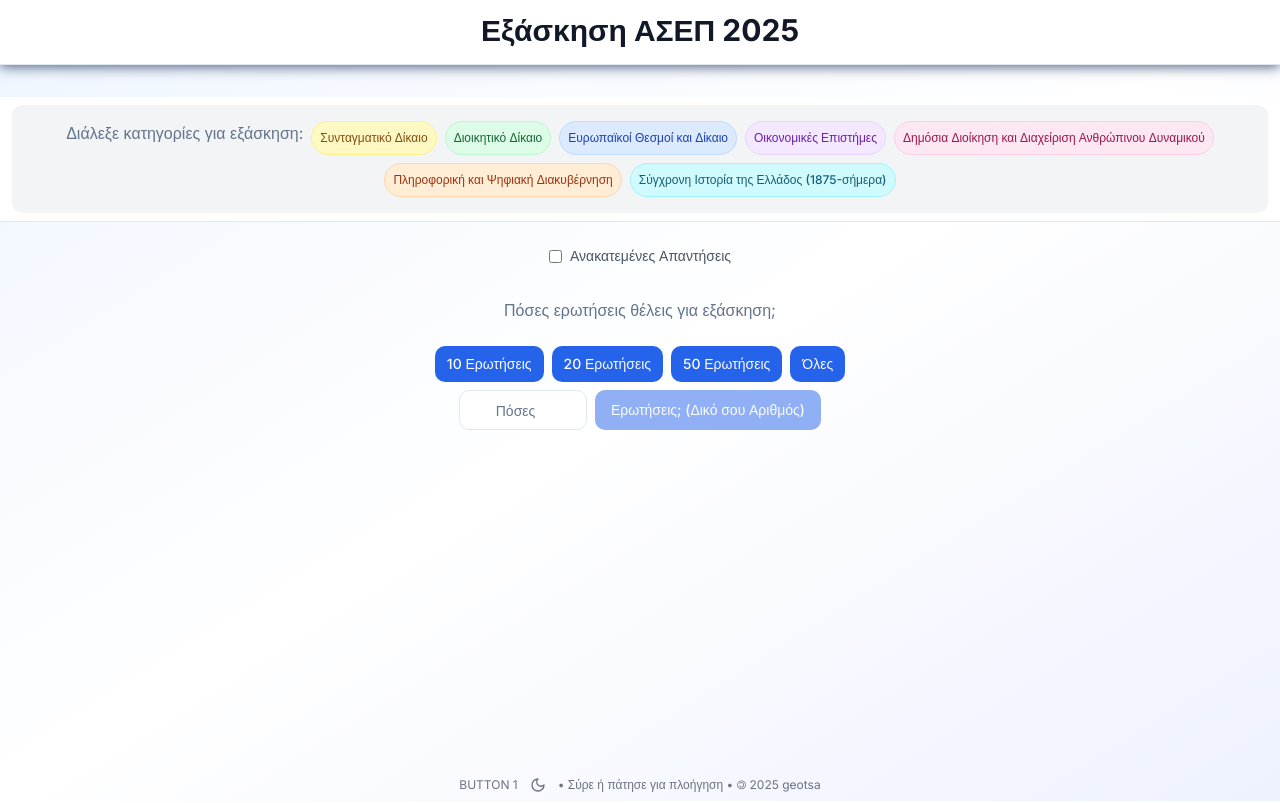
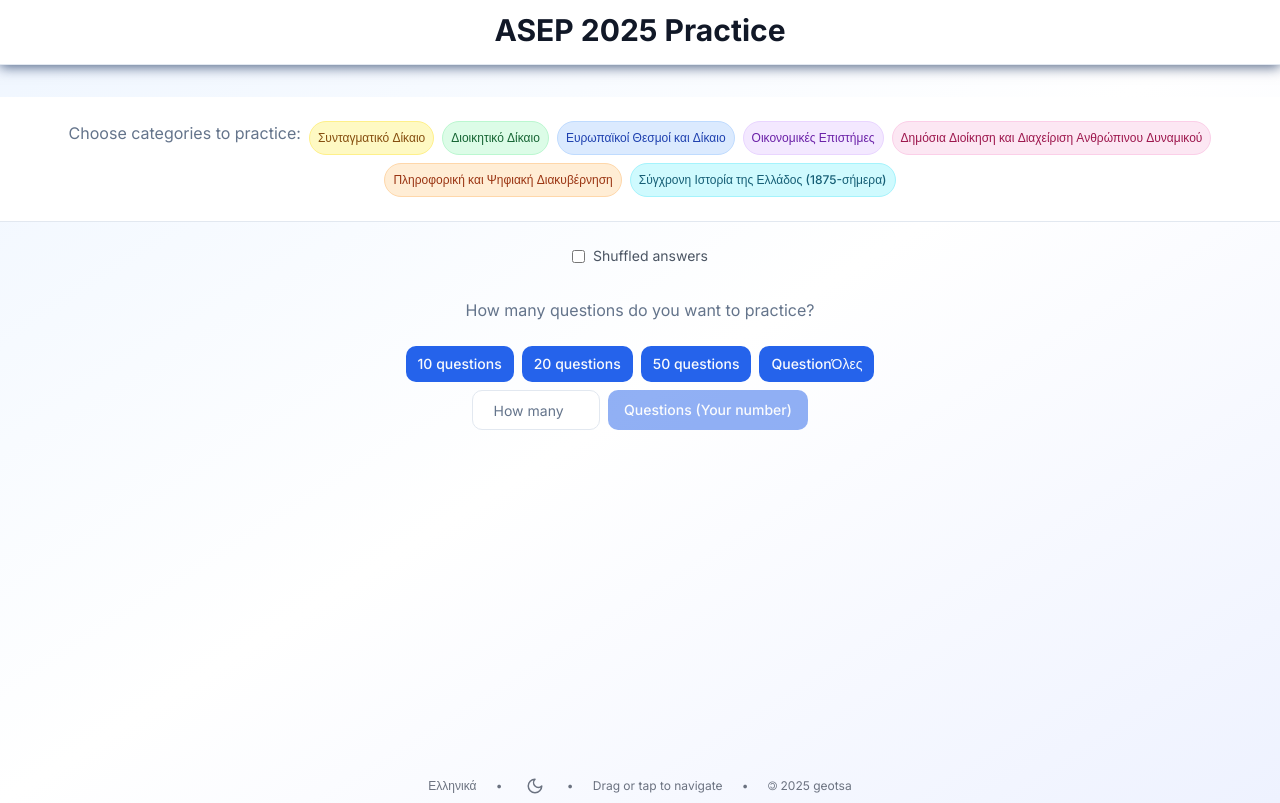
Before and after one commit to gtsa/asep2025Quiz, a Next.js app: page / in a window 1280 px wide. Built offline with nearby package versions, Linux system fonts and the light colour scheme.

Commit message:
feat: add multilingual support (Greek & English) with i18next integration across quiz UI

```diff
--- a/app/page.tsx
+++ b/app/page.tsx
@@ -5,11 +5,18 @@ import { Quiz } from "@/components/Quiz"
 import { QuizStartMenu } from "@/components/QuizStartMenu"
 import { CATEGORIES } from "@/lib/constants"
 import { Moon, Sun } from "lucide-react"
+import "@/lib/i18n"
+import { useTranslation } from "react-i18next"
 
 export default function Home() {
   const [hasMounted, setHasMounted] = useState(false)
   const [questionCount, setQuestionCount] = useState<number | "max" | null>(null)
   const [isQuizCompleted, setIsQuizCompleted] = useState(false)
+
+  const { t, i18n } = useTranslation()
+  const toggleLanguage = () => {
+    i18n.changeLanguage(i18n.language === "el" ? "en" : "el")
+  }
 
   useEffect(() => {
     setHasMounted(true)
@@ -83,7 +90,7 @@ export default function Home() {
         <div className="bg-white shadow-sm border-b sticky top-0 z-30 dark:bg-gray-800 dark:border-gray-700" style={{ boxShadow: '0 2px 12px rgba(1, 28, 75, 0.68)' }}>
           <div className="container mx-auto px-3 py-3">
             <h1 className="text-2xl sm:text-2xl lg:text-3xl font-bold text-gray-900 mb-1 text-center text-blue-900 dark:text-white">
-              Εξάσκηση ΑΣΕΠ 2025
+              {t("title")}
             </h1>
           </div>
         </div>
@@ -112,20 +119,20 @@ export default function Home() {
 
       {/* Footer */}
       <div className="container mx-auto px-3 py-1 text-center">
-        <div className="text-xs text-gray-500 dark:text-gray-300 flex items-center justify-center gap-x-2">
-          <span>BUTTON 1</span>
+        <div className="text-xs text-gray-500 dark:text-gray-300 flex items-center justify-center" style={{ gap: '1.5vw' }}>
+          <button onClick={toggleLanguage} className="hover:opacity-80">
+            {i18n.language === "el" ? "English" : "Ελληνικά"}
+          </button>
+          <span>•</span>
           <button onClick={toggleDarkMode} title="Theme toggle" className="p-1 hover:opacity-80 transition">
-            {isDarkMode ? <Sun size={16} /> : <Moon size={16} />}
+            {isDarkMode ? <Sun size={18} /> : <Moon size={18} />}
           </button>
-          <span> •  Σύρε ή πάτησε για πλοήγηση  •  🄯 2025 geotsa</span>
+          <span>•</span>
+          <span>{t("footer")}</span>
+          <span>•</span>
+          <span>🄯 2025 geotsa</span>
         </div>
       </div>
-
-
-
-
-
-
     </div>
   )
 }
--- a/components/CategoryBadges.tsx
+++ b/components/CategoryBadges.tsx
@@ -2,6 +2,7 @@
 
 import React from "react"
 import { categoryColorMap, defaultCategoryColor } from "@/lib/categoryColors"
+import { useTranslation } from "react-i18next"
 
 const CATEGORIES = [
   "Συνταγματικό Δίκαιο",
@@ -19,10 +20,13 @@ interface Props {
 }
 
 export const CategoryBadges: React.FC<Props> = ({ selected, onToggle }) => {
+
+  const { t } = useTranslation()
+
   return (
-    <div className="flex flex-wrap gap-2 justify-center bg-gray-100 dark:bg-gray-800 p-4 rounded-md">
+    <div className="flex flex-wrap gap-2 justify-center dark:bg-gray-800 p-4 rounded-md">
       <p className="text-muted-foreground text-center dark:text-gray-300">
-        Διάλεξε κατηγορίες για εξάσκηση:
+        {t("chooseCategories")}
       </p>
       {CATEGORIES.map((cat) => {
         const isActive = selected.includes(cat)
--- a/components/QuestionCard.tsx
+++ b/components/QuestionCard.tsx
@@ -6,6 +6,8 @@ import { Button } from "@/components/ui/Button"
 import { categoryColorMap, defaultCategoryColor } from "@/lib/categoryColors"
 import type { Question } from "@/lib/types"
 import { cn } from "@/lib/utils"
+import "@/lib/i18n"
+import { useTranslation } from "react-i18next"
 
 interface QuestionCardProps {
   question: Question
@@ -24,6 +26,11 @@ export function QuestionCard({
 }: QuestionCardProps) {
   const [shuffledOptions, setShuffledOptions] = useState<[string, string][]>([])
 
+  const { t, i18n } = useTranslation()
+  const toggleLanguage = () => {
+    i18n.changeLanguage(i18n.language === "el" ? "en" : "el")
+  }
+
   const categoryStyle = categoryColorMap[question.category ?? ""] ?? defaultCategoryColor
 
   useEffect(() => {
@@ -39,10 +46,10 @@ export function QuestionCard({
       <CardHeader className="pb-3">
         <div className="flex flex-row justify-between items-center gap-2 mb-3">
           <span className="text-xs font-medium text-muted-foreground">
-            Ερώτηση {questionNumber}
+            {t("question")} {questionNumber}
           </span>
           {question.category && (
-            <span   className={`text-[8px] px-2 py-1 rounded-full w-fit ${categoryStyle.bg} ${categoryStyle.text}`}>
+            <span className={`text-[8px] px-2 py-1 rounded-full w-fit ${categoryStyle.bg} ${categoryStyle.text}`}>
               {question.category} ({question.indexInCategory})
             </span>
           )}
@@ -79,7 +86,7 @@ export function QuestionCard({
               >
                 <div className="flex items-start gap-2 w-full">
                   <span className="font-bold text-xs flex-shrink-0 mt-0.5">
-                    {["α", "β", "γ", "δ"][index]}.
+                    {(t("optionLabels", { returnObjects: true }) as string[])[index]}.
                   </span>
                   <span className="text-xs leading-relaxed break-words flex-1 whitespace-normal">{option}</span>
                 </div>
--- a/components/Quiz.tsx
+++ b/components/Quiz.tsx
@@ -10,6 +10,8 @@ import { useQuiz } from "@/hooks/use-quiz"
 import { ChevronLeft, ChevronRight, RotateCcw, Loader2 } from "lucide-react"
 import { motion, AnimatePresence } from "framer-motion"
 import { categoryColorMap, defaultCategoryColor } from "@/lib/categoryColors"
+import "@/lib/i18n"
+import { useTranslation } from "react-i18next"
 
 export function Quiz({
   questionCount,
@@ -40,6 +42,10 @@ export function Quiz({
     resetQuiz,
   } = useQuiz()
 
+  const { t, i18n } = useTranslation()
+  const toggleLanguage = () => {
+    i18n.changeLanguage(i18n.language === "el" ? "en" : "el")
+  }
 
   useEffect(() => {
     const count = questionCount === "max" ? undefined : questionCount
@@ -55,8 +61,8 @@ export function Quiz({
       <div className="flex items-center justify-center min-h-[60vh] px-3">
         <div className="text-center">
           <Loader2 className="animate-spin h-8 w-8 text-blue-600 mx-auto mb-4" />
-          <p className="text-muted-foreground text-xs">Φόρτωση ερωτήσεων...</p>
-          <p className="text-sm text-muted-foreground mt-2">Παρακαλούμε περιμένετε όσο ετοιμάζουμε το κουίζ σας.</p>
+          <p className="text-muted-foreground text-xs">{t("loading")}</p>
+          <p className="text-sm text-muted-foreground mt-2">{t("pleaseWait")}</p>
         </div>
       </div>
     )
@@ -68,10 +74,10 @@ export function Quiz({
         <Card className="w-full mx-auto">
           <CardContent className="pt-3 text-center">
             <div className="text-red-500 text-4xl mb-4">⚠️</div>
-            <h3 className="text-xs font-semibold mb-2">Ουπς! Κάτι πήγε στραβά.</h3>
+            <h3 className="text-xs font-semibold mb-2">{t("errorTitle")}</h3>
             <p className="text-red-600 mb-6 text-sm">{error}</p>
             <Button onClick={() => window.location.reload()} className="w-full sm:w-auto" size="sm">
-              Try Again
+              {t("tryAgain")}
             </Button>
           </CardContent>
         </Card>
@@ -85,8 +91,8 @@ export function Quiz({
         <Card className="w-full mx-auto">
           <CardContent className="pt-3 text-center">
             <div className="text-gray-400 text-4xl mb-4">📝</div>
-            <p className="text-muted-foreground text-xs">Δεν υπάρχουν διαθέσιμες ερωτήσεις.</p>
-            <p className="text-sm text-muted-foreground mt-2">Παρακαλούμε ελέγξτε ξανά αργότερα.</p>
+            <p className="text-muted-foreground text-xs">{t("noQuestions")}</p>
+            <p className="text-sm text-muted-foreground mt-2">{t("checkLater")}</p>
           </CardContent>
         </Card>
       </div>
@@ -136,10 +142,10 @@ export function Quiz({
               {percentage}%
             </div>
             <CardTitle className={`text-base sm:text-sm font-semibold ${styles.text}`}>
-              Επιτυχία{percentage === 100 ? " 🎉" : ""}
+              {t("success")}{percentage === 100 ? " 🎉" : ""}
             </CardTitle>
             {percentage < 50 && (
-              <p className="text-sm font-medium text-red-600 mt-2">Προσπάθησε περισσότερο — μπορείς να τα καταφέρεις!</p>
+              <p className="text-sm font-medium text-red-600 mt-2">{t("encouragement")}</p>
             )}
           </CardHeader>
           {/* <CardContent className="text-center space-y-4  px-2"> */}
@@ -147,41 +153,42 @@ export function Quiz({
             <div className={`rounded-lg p-2 text-center ${styles.softBg}`}>
               {/* leading-relaxed prose-sm max-w-none */}
               <span className={`prose-base max-w-none ${styles.softText}`}>
-                Απάντησες σωστά {quizState.score} στις {questions.length} ερωτήσεις
+                {t("correct")} {quizState.score} {t("on")} {questions.length} {t("questions")}
               </span>
               <p className={`text-sm mt-1 ${styles.softTextAlt}`}>
                 {percentage === 100
-                  ? "Τέλεια επίδοση! 🎯"
+                  ? t("finalMessage100")
                   : percentage >= 75
-                  ? "Σχεδόν τέλεια! Μπράβο σου!"
+                  ? t("finalMessage75")
                   : percentage >= 50
-                  ? "Συνέχισε έτσι, είσαι σε καλό δρόμο!"
-                  : "Επανάληψη και προσπάθησε ξανά!"}
+                  ? t("finalMessage50")
+                  : t("finalMessageElse")
+                }
               </p>
             </div>
 
             <div className="space-y-2">
-              <h3 className="font-semibold text-base text-center pt-2">Οι απαντήσεις σου</h3>
+              <h3 className="font-semibold text-base text-center pt-2">{t("yourAnswers")}</h3>
               <div className="flex gap-1 justify-center">
                 <Button
                   variant={activeTab === "all" ? "default" : "outline"}
                   onClick={() => setActiveTab("all")}
                   className="w-full px-2 py-1  h-auto"
                 >
-                  Όλες
+                  {t("all")}
                 </Button>
                 <Button
                   variant={activeTab === "wrong" ? "default" : "outline"}
                   onClick={() => setActiveTab("wrong")}
                   className="w-full px-2 py-1 h-auto"
                 >
-                  Λάθος Απαντήσεις
+                  {t("wrongAnswers")}
                 </Button>
               </div>
 
               <div className="bg-gray-50 rounded-lg p-1 h-full max-h-[calc(100vh-4rem)] overflow-y-auto">
                 {questions.every(q => activeTab === "wrong" ? quizState.answers[q.id] === q.correctAnswer : false) ? (
-                  <p className="text-sm text-muted-foreground text-center">Καμμία λάθος απάντηση 🎉</p>
+                  <p className="text-sm text-muted-foreground text-center">{t("noWrong")}</p>
                 ) : (
                   <div className="space-y-3 text-left">
                     {questions.map((question, index) => {
@@ -211,11 +218,11 @@ export function Quiz({
 
 
                           <p className={`text-xs px-2 py-1 rounded ${quizState.answers[question.id] === question.correctAnswer ? "bg-green-100 text-green-800" : "bg-red-100 text-red-800"}`}>
-                            <span className="font-medium">Απάντησή σου:</span> {quizState.answers[question.id] || "Not answered"}
+                            <span className="font-medium">{t("yourAnswer")}</span> {quizState.answers[question.id] || "Not answered"}
                           </p>
                           {isWrong && (
                             <p className="text-xs px-2 py-1 rounded bg-green-100 text-green-800">
-                              <span className="font-medium">Σωστό:</span> {question.correctAnswer}
+                              <span className="font-medium">{t("correctAnswer")}</span> {question.correctAnswer}
                             </p>
                           )}
                         </div>
@@ -229,7 +236,7 @@ export function Quiz({
             <div className="mt-auto pt-4 flex justify-center">
               <Button onClick={resetQuiz} className="w-full sm:w-auto" size="sm">
                 <RotateCcw className="w-3 h-3 mr-2" />
-                Δοκίμασε ξανά
+                {t("tryAgain")}
               </Button>
             </div>
           </CardContent>
@@ -243,7 +250,7 @@ export function Quiz({
       <div className="px-3">
         <Card className="w-full mx-auto">
           <CardContent className="pt-3 text-center">
-            <p className="text-muted-foreground">Δεν βρέθηκε η ερώτηση.</p>
+            <p className="text-muted-foreground">{t("noAnswer")}</p>
           </CardContent>
         </Card>
       </div>
@@ -259,7 +266,7 @@ export function Quiz({
               <button
                 className="flex items-center gap-2 px-2 py-1 rounded-md border border-gray-300 hover:bg-gray-100 text-xs font-medium text-gray-700 dark:bg-gray-800 dark:text-gray-200 dark:border-gray-600"
               >
-                Επιλεγμένες κατηγορίες:
+                {t("selectedCategories")}
                 <div className="flex gap-1">
                   {selectedCategories.map((cat) => {
                     const categoryStyle = categoryColorMap[cat] ?? defaultCategoryColor
@@ -299,10 +306,10 @@ export function Quiz({
               checked={isShuffled}
               onChange={(e) => setIsShuffled(e.target.checked)}
             />
-            <span className="text-sm text-gray-600">Ανακατεμένες Απαντήσεις</span>
+            <span className="text-sm text-gray-600">{t("shuffled")}</span>
           </div>
           <span className="text-sm font-medium text-blue-600">
-            {Object.keys(quizState.answers).length} από {questions.length} απαντήθηκαν
+            {Object.keys(quizState.answers).length} {t("of")} {questions.length} {t("answered")}
           </span>
         </div>
         <ProgressBar progress={progress} />
@@ -333,7 +340,7 @@ export function Quiz({
           size="sm"
         >
           <ChevronLeft className="w-3 h-3 mr-1" />
-          Προηγούμενη
+          {t("previous")}
         </Button>
         <Button
           onClick={nextQuestion}
@@ -345,7 +352,7 @@ export function Quiz({
           }`}
           size="sm"
         >
-          {quizState.currentQuestionIndex === questions.length - 1 ? "Τέλος" : "Επόμενη"}
+          {quizState.currentQuestionIndex === questions.length - 1 ? t("finish") : t("next")}
           <ChevronRight className="w-3 h-3 ml-1" />
         </Button>
       </div>
--- a/components/QuizStartMenu.tsx
+++ b/components/QuizStartMenu.tsx
@@ -5,6 +5,8 @@ import { Button } from "@/components/ui/Button"
 import { Input } from "@/components/ui/Input"
 import { CategoryBadges } from "@/components/CategoryBadges"
 import { CATEGORIES } from "@/lib/constants"
+import "@/lib/i18n"
+import { useTranslation } from "react-i18next"
 
 type QuizStartMenuProps = {
   onStart: (questionCount: number | "max", selectedCategories: string[]) => void
@@ -38,6 +40,11 @@ export const QuizStartMenu: React.FC<QuizStartMenuProps> = ({
     }
   }
 
+  const { t, i18n } = useTranslation()
+  const toggleLanguage = () => {
+    i18n.changeLanguage(i18n.language === "el" ? "en" : "el")
+  }
+
   return (
     <div className="flex flex-col">
       {/* Sticky Category Badges at the very top */}
@@ -55,9 +62,9 @@ export const QuizStartMenu: React.FC<QuizStartMenuProps> = ({
             checked={isShuffled}
             onChange={(e) => setIsShuffled(e.target.checked)}
           />
-          Ανακατεμένες Απαντήσεις
+          {t("shuffled")}
         </label>
-        <p className="text-muted-foreground text-center text-base pt-6 pb-4">Πόσες ερωτήσεις θέλεις για εξάσκηση;</p>
+        <p className="text-muted-foreground text-center text-base pt-6 pb-4">{t("howMany")}</p>
         <div className="flex flex-wrap gap-2 justify-center">
           {[10, 20, 50].map((count) => (
             <Button
@@ -65,10 +72,11 @@ export const QuizStartMenu: React.FC<QuizStartMenuProps> = ({
               size="sm"
               onClick={() => onStart(count, selectedCategories)}
             >
-              {count} Ερωτήσεις
+              {count} {t("questions")}
             </Button>
           ))}
           <Button key="all" size="sm" onClick={() => onStart("max", selectedCategories)}>
+            {t("question")}
             Όλες
           </Button>
         </div>
@@ -77,13 +85,13 @@ export const QuizStartMenu: React.FC<QuizStartMenuProps> = ({
           <Input
             type="number"
             min={1}
-            placeholder="Πόσες"
+            placeholder={t("howManyShort")}
             value={customCount}
             onChange={(e) => setCustomCount(e.target.value)}
             className="w-32 text-center"
           />
           <Button onClick={handleCustomStart} disabled={!customCount || parseInt(customCount) <= 0}>
-            Ερωτήσεις; (Δικό σου Αριθμός)
+            {t("yourNumber")}
           </Button>
         </div>
       </div>
--- a/components/ui/Card.tsx
+++ b/components/ui/Card.tsx
@@ -9,9 +9,9 @@ const Card = React.forwardRef<
   <div
     ref={ref}
     className={cn(
-  "rounded-lg border bg-white dark:bg-gray-800 text-gray-900 dark:text-gray-100 shadow-sm",
-  className
-)}
+      "rounded-lg border bg-card text-card-foreground shadow-sm",
+      className
+    )}
     {...props}
   />
 ))
--- /dev/null
+++ b/lib/i18n.ts
@@ -0,0 +1,97 @@
+import i18n from "i18next"
+import { initReactI18next } from "react-i18next"
+import LanguageDetector from "i18next-browser-languagedetector"
+
+i18n
+  .use(LanguageDetector)
+  .use(initReactI18next)
+  .init({
+    fallbackLng: "el",
+    supportedLngs: ["el", "en"],
+    resources: {
+      el: {
+        translation: {
+          title: "Εξάσκηση ΑΣΕΠ 2025",
+          footer: "Σύρε ή πάτησε για πλοήγηση",
+          question: "Ερώτηση",
+          optionLabels: ["α", "β", "γ", "δ"],
+          questions: "ερωτήσεις",
+          yourNumber: "Ερωτήσεις; (Δικό σου Αριθμός)",
+          shuffled: "Ανακατεμένες Απαντήσεις",
+          howMany: "Πόσες ερωτήσεις θέλεις για εξάσκηση;",
+          howManyShort: "Πόσες",
+          loading: "Φόρτωση ερωτήσεων...",
+          pleaseWait: "Παρακαλούμε περιμένετε όσο ετοιμάζουμε το κουίζ σας.",
+          errorTitle: "Ουπς! Κάτι πήγε στραβά.",
+          noAnswer: "Δεν βρέθηκε η ερώτηση.",
+          tryAgain: "Δοκίμασε ξανά",
+          noQuestions: "Δεν υπάρχουν διαθέσιμες ερωτήσεις.",
+          checkLater: "Παρακαλούμε ελέγξτε ξανά αργότερα.",
+          yourAnswers: "Οι απαντήσεις σου",
+          all: "Όλες",
+          wrongAnswers: "Λάθος Απαντήσεις",
+          noWrong: "Καμμία λάθος απάντηση 🎉",
+          success: "Επιτυχία",
+          encouragement: "Προσπάθησε περισσότερο — μπορείς να τα καταφέρεις!",
+          correct: "Απάντησες σωστά",
+          on: "στις",
+          finalMessage100: "Τέλεια επίδοση! 🎯",
+          finalMessage75: "Σχεδόν τέλεια! Μπράβο σου!",
+          finalMessage50: "Συνέχισε έτσι, είσαι σε καλό δρόμο!",
+          finalMessageElse: "Επανάληψη και προσπάθησε ξανά!",
+          of: "από",
+          answered: "απαντήθηκαν",
+          selectedCategories: "Επιλεγμένες κατηγορίες:",
+          previous: "Προηγούμενη",
+          next: "Επόμενη",
+          finish: "Τέλος",
+          yourAnswer: "Απάντησή σου:",
+          correctAnswer: "Σωστό:",
+          chooseCategories: "Διάλεξε κατηγορίες για εξάσκηση:"
+        }
+      },
+      en: {
+        translation: {
+          title: "ASEP 2025 Practice",
+          footer: "Drag or tap to navigate",
+          question: "Question",
+          optionLabels: ["A", "B", "C", "D"],
+          questions: "questions",
+          yourNumber: "Questions (Your number)",
+          shuffled: "Shuffled answers",
+          howMany: "How many questions do you want to practice?",
+          howManyShort: "How many",
+          loading: "Loading questions...",
+          pleaseWait: "Please wait while we prepare your quiz.",
+          errorTitle: "Oops! Something went wrong.",
+          noAnswer: "Question not found.",
+          tryAgain: "Try Again",
+          noQuestions: "No questions available.",
+          checkLater: "Please check back later.",
+          yourAnswers: "Your answers",
+          all: "All",
+          wrongAnswers: "Wrong Answers",
+          noWrong: "No wrong answers 🎉",
+          success: "Success",
+          encouragement: "Try harder — you can do it!",
+          correct: "You got right",
+          on: "out of",
+          finalMessage100: "Perfect score! 🎯",
+          finalMessage75: "Almost perfect! Well done!",
+          finalMessage50: "Keep going, you're doing well!",
+          finalMessageElse: "Review and try again!",
+          of: "of",
+          answered: "answered",
+          selectedCategories: "Selected categories:",
+          previous: "Previous",
+          next: "Next",
+          finish: "Finish",
+          yourAnswer: "You answered:",
+          correctAnswer: "Correct answer:",
+          chooseCategories: "Choose categories to practice:"
+        }
+      }
+    }
+  })
+
+export default i18n
```
Lines whose indentation alone changed are shown as unchanged.
